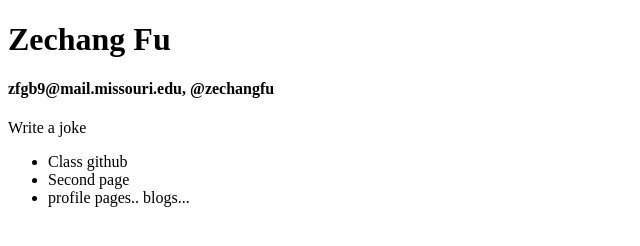
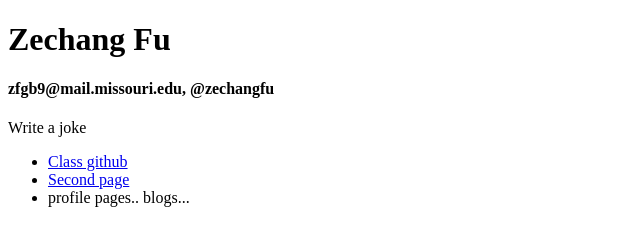
Before and after one commit to J4502-fs17/minuszec, a plain HTML site: page index.html in a window 1280 px wide. Shown: the whole page, without its empty margins (0-640 px from the left). Drawn offline with Linux system fonts and the light colour scheme.

Commit message:
bugs fixed

```diff
--- a/index.html
+++ b/index.html
@@ -8,8 +8,8 @@
   <h4>zfgb9@mail.missouri.edu, @zechangfu</h4>
   <p>Write a joke</p>
   <ul>
-    <li><a herf="https://github.com/J4502-fs17">Class github</a></li>
-    <li><a herf="page2.html">Second page</a></li>
+    <li><a href="https://github.com/J4502-fs17">Class github</a></li>
+    <li><a href="page2.html">Second page</a></li>
     <li>profile pages.. blogs...</li>
   </ul>
 </body>
```
